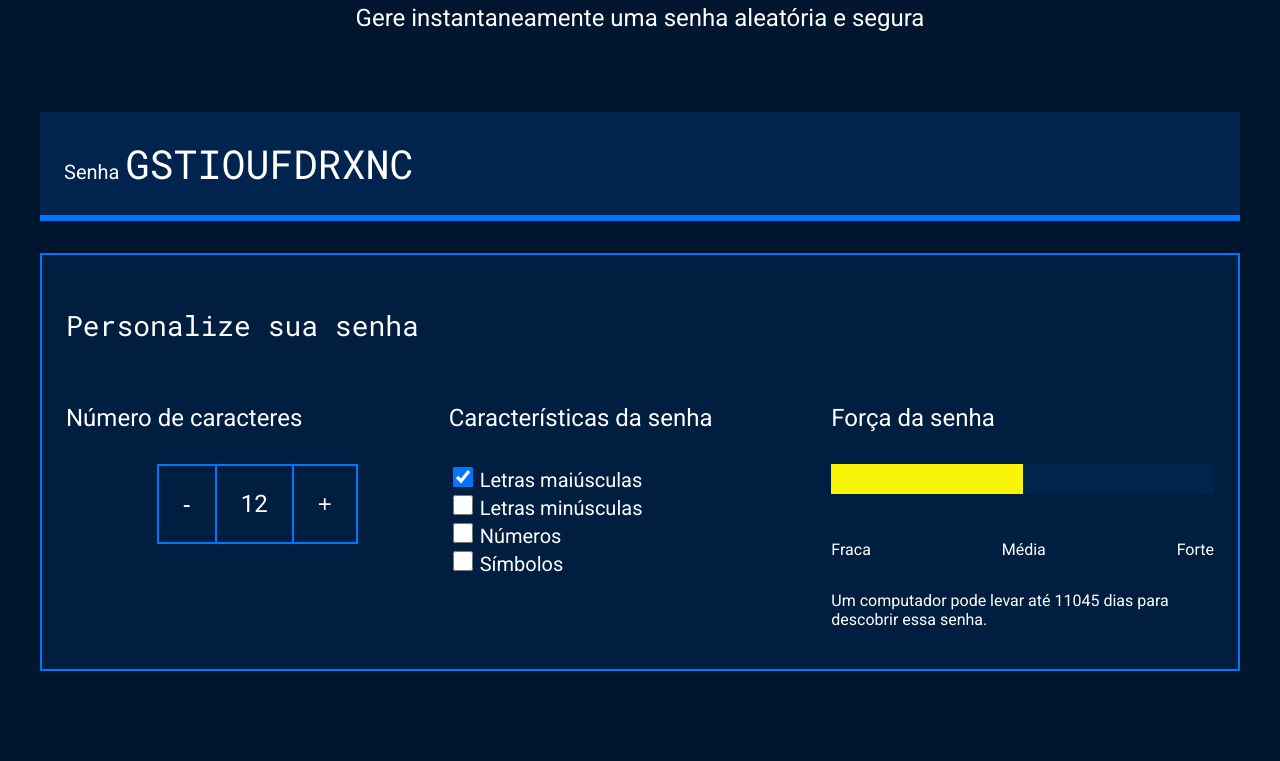
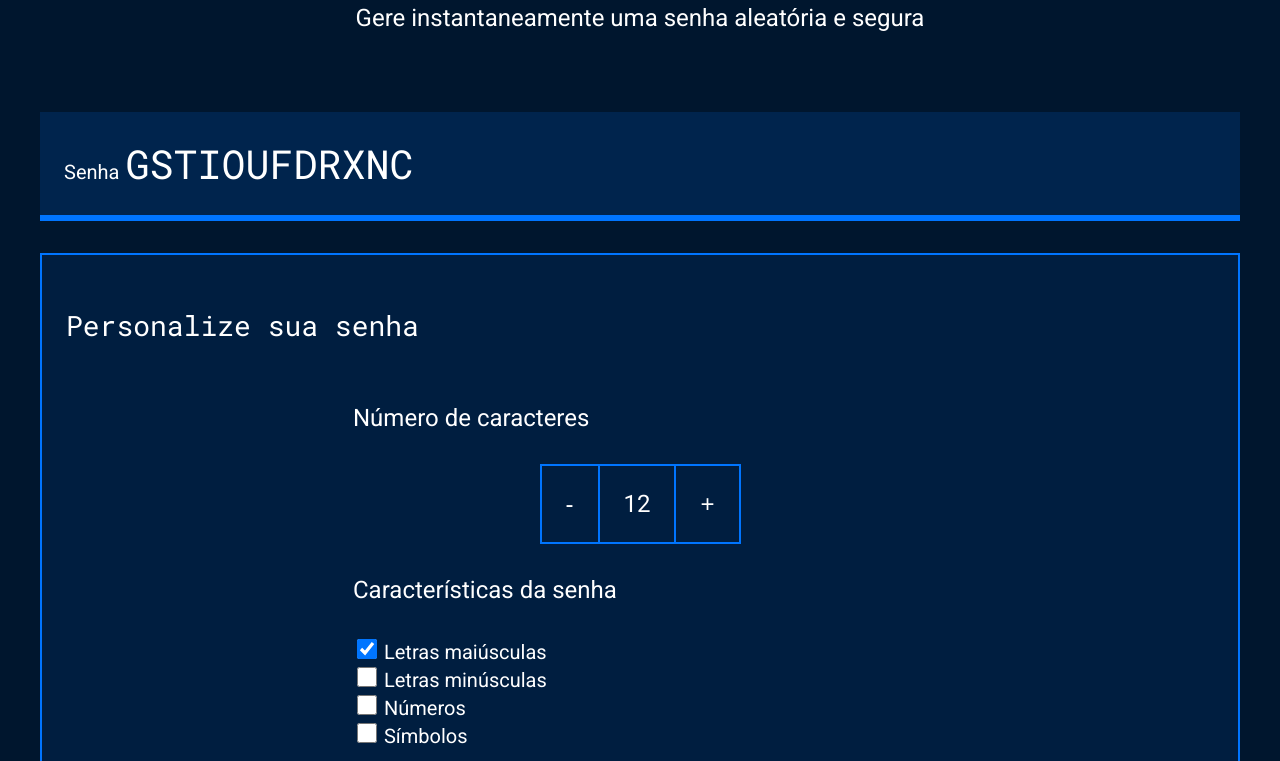
Before and after one commit to Bryan200716/gerador-de-senha, a plain HTML site: page index.html in a window 1280 px wide. Shown: the part 191-952 px from the top of the page. Before the commit the page ends 870 px from the top, so only its background shows below. Drawn offline with Linux system fonts and the light colour scheme.

Commit message:
gerador de senha

```diff
--- a/style.css
+++ b/style.css
@@ -143,10 +143,3 @@ label{
     display: flex;
     justify-content: space-between;
 }
-
-
-@media screen and (min-width: 768px) {
-    .parametro-coluna__senha{
-        flex-direction: row;
-    }
-}
```
